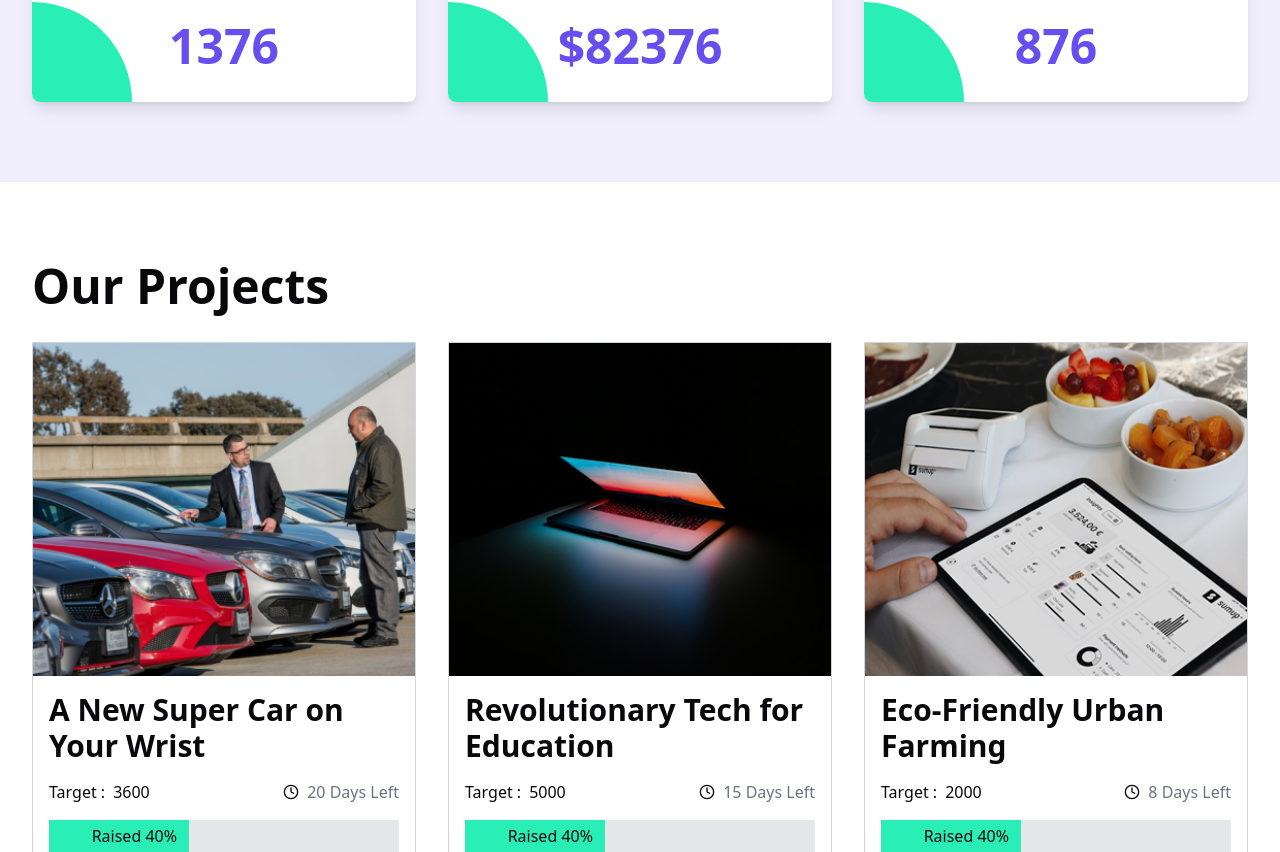
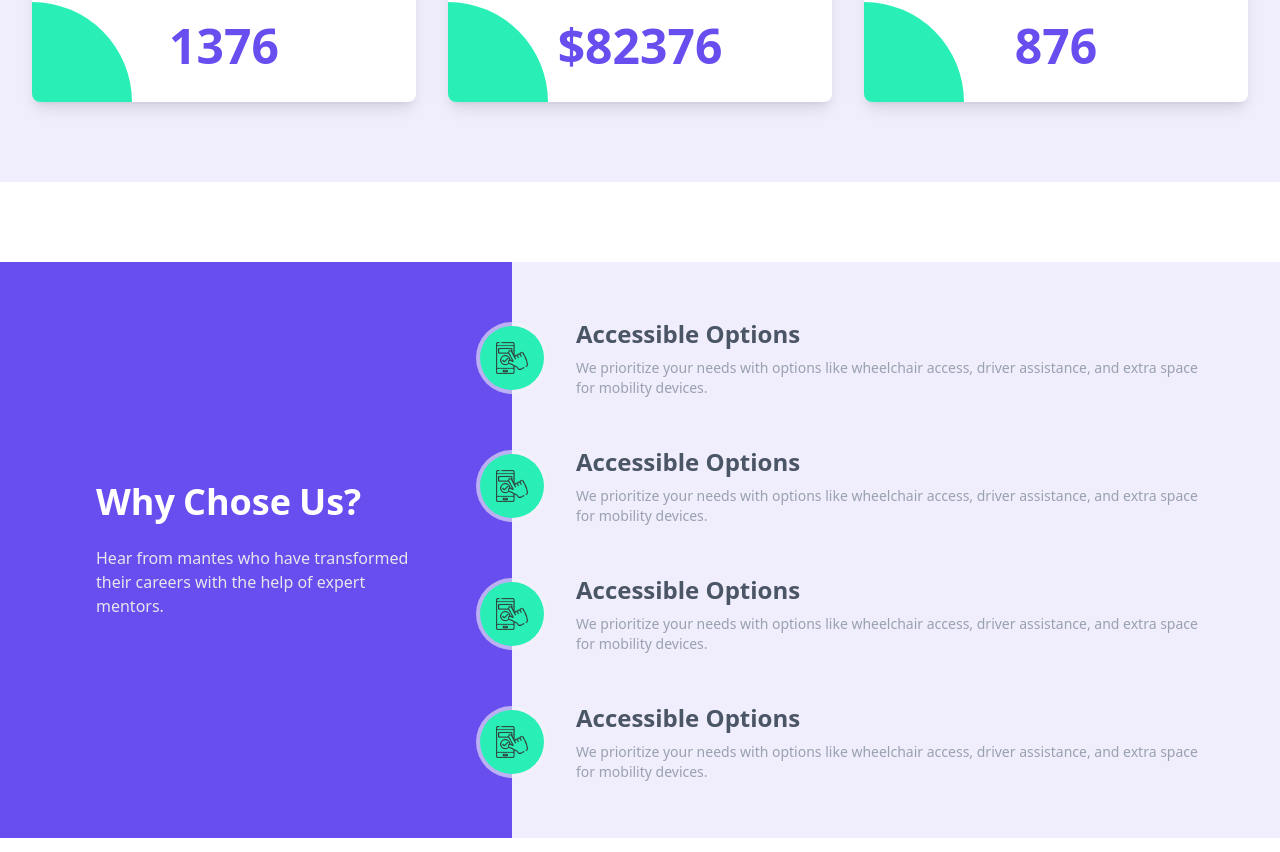
Before and after one commit to delwar-bscse/startup-website, a Next.js app: page / in a window 1280 px wide. Shown: the part 1588-2440 px from the top of the page. Built offline with nearby package versions, Linux system fonts and the light colour scheme.

Commit message:
Carousel

```diff
--- a/package.json
+++ b/package.json
@@ -26,6 +26,8 @@
     "react-dom": "^19.0.0",
     "react-hook-form": "^7.55.0",
     "react-icons": "^5.5.0",
+    "react-slick": "^0.30.3",
+    "slick-carousel": "^1.8.1",
     "sonner": "^2.0.3",
     "tailwind-merge": "^3.1.0",
     "tw-animate-css": "^1.2.5",
--- a/src/app/(withCommonLayout)/page.tsx
+++ b/src/app/(withCommonLayout)/page.tsx
@@ -2,34 +2,15 @@ import { projectDatas } from '@/constants/projectData'
 import Image from 'next/image'
 import homeHeroImg from '@/assets/home/home_hero.png';
 import aboutImg from '@/assets/home/about_us.png'
-// import booking_01 from '@/assets/home/booking_01.png'
+import ContactUsImg from "@/assets/contact/contact-us.png";
+import booking_01 from '@/assets/home/booking_01.png'
 import { LuClock } from "react-icons/lu";
 import { RiSendPlaneLine } from "react-icons/ri";
 import React from 'react'
-import { projectOverview } from '@/constants/homeData';
+import { projectOverview, whyChooseUsDatas } from '@/constants/homeData';
 
-// export const whyUs = <div className='flex w-full'>
-//   <div className='w-[40%] bg-primary flex items-center justify-end'>
-//     <div style={{ maxWidth: `${1440 * 40 / 100}px`, width: '100%' }} className='box-border flex flex-col justify-center items-center text-white py-8 px-20'>
-//       <h2 className='text-4xl font-semibold'>Why <br />Chose <br />US?</h2>
-//       <p>Hear from mentees who have transformed their careers with the help of expert mentors.</p>
-//     </div>
-//   </div>
-//   <div style={{ maxWidth: `${1440 * 60 / 100}px`, width: '100%' }} className='bg-secondary' >
-//     <div className='box-border py-4'>
-//       <div className='flex items-center gap-3'>
-//         <div className='relative top-2 left-0 transform -translate-x-1/2  bg-primary2 ring-4
-//      ring-gray-100/60 w-16 h-16 rounded-full flex items-center justify-center'>
-//           <Image src={booking_01} alt='About Us' />
-//         </div>
-//         <div className='pr-20'>
-//           <h2 className='text-2xl font-bold'>Accessible Options</h2>
-//           <p className=''>We prioritize your needs with options like wheelchair access, driver assistance, and extra space for mobility devices.</p>
-//         </div>
-//       </div>
-//     </div>
-//   </div>
-// </div>
+
+
 
 const page = () => {
   return (
@@ -40,20 +21,20 @@ const page = () => {
           <div className='maxWidth text-white py-10 md:py-24 lg:py-48 space-y-4'>
             <h2 className='text-2xl md:text-3xl lg:text-5xl font-bold max-w-[650px]'>Empowering Small Businesses with Affordable Marketing Tools</h2>
             <p className='text-sm md:text-base lg:text-xl py-4 max-w-[700px]'>Connecting agents with powerful tools that showcase you and your listings beyond your local MLS, facilitating seamless referrals for lucrative fees, placing you on a global search engine where new clients can discover.</p>
-            <button className='flex justify-center items-center bg-primary text-white py-4 px-8 gap-4 rounded-md text-2xl tracking-wider'>
+            <button className='flex justify-center items-center bg-primary text-white py-2 sm:py-3 lg:py-4 px-2 sm:px-4 lg:px-8 gap-1  sm:gap-2 lg:gap-4 rounded-md text-sm sm:text-lg lg:text-2xl tracking-wider'>
               <span>Explore Projects</span>
-              <RiSendPlaneLine className='text-2xl' />
+              <RiSendPlaneLine className='text-sm sm:text-xl lg:text-2xl' />
             </button>
           </div>
         </div>
       </div>
       {/* ----------- About Us Section ----------- */}
-      <div className='maxWidth py-20 grid grid-cols-2 gap-8'>
+      <div className='maxWidth py-20 grid grid-cols-1 md:grid-cols-2 gap-8'>
         <div>
           <Image src={aboutImg} alt='About Us' className='w-full h-full object-cover' />
         </div>
         <div className='flex flex-col justify-center'>
-          <h2 className='text-3xl md:text-5xl font-bold pb-8'>About Us</h2>
+          <h2 className='text-2xl lg:text-4xl xl:text-5xl font-bold pb-2 md:pb-4 lg:pb-8'>About Us</h2>
           <p>We know how important it is to be on time. Our drivers are punctual, and our services are designed to ensure you arrive at your destination safely and efficiently. We know how important it is to be on time. Our drivers are punctual, and our services are designed to ensure you arrive at your destination safely and efficiently.</p>
         </div>
       </div>
@@ -64,15 +45,39 @@ const page = () => {
               <div key={item?.id} className='relative flex flex-col items-center justify-center bg-white rounded-lg shadow-lg p-8 overflow-hidden'>
                 <h2 className='text-2xl md:text-3xl font-semibold pb-8 max-w-[300px] text-center'>{item?.title}</h2>
                 <p className='text-5xl font-bold text-primary'>{item?.number}</p>
-                <div className='bg-primary2 w-50 h-50 rounded-full absolute bottom-0 left-0 transform -translate-x-1/2 translate-y-1/2' />
+                <div className='bg-primary2 w-30 md:w-40 xl:w-50 h-30 md:h-40 xl:h-50 rounded-full absolute bottom-0 left-0 transform -translate-x-1/2 translate-y-1/2' />
               </div>
             ))
           }
         </div>
       </div>
       {/* ----------- Why Choose US Section ----------- */}
-
-
+      <div className='flex flex-col md:flex-row w-full pt-20'>
+        <div className='w-full md:w-[40%] bg-primary box-border flex items-center justify-start md:justify-end'>
+          <div style={{ maxWidth: `${1440 * 40 / 100}px`, width: '100%' }} className='box-border flex flex-col justify-center items-start gap-6 text-white py-28 md:8 px-4 md:px-24'>
+            <h2 className='text-4xl font-semibold flex flex-row md:fle-col gap-2'>
+              <span>Why</span>
+              <span>Chose</span>
+              <span>Us?</span>
+            </h2>
+            <p className='text-gray-200'>Hear from mantes who have transformed their careers with the help of expert mentors.</p>
+          </div>
+        </div>
+        <div className='w-full md:w-[60%] bg-secondary box-border flex flex-col items-start justify-start gap-4 py-10' >
+          {whyChooseUsDatas?.map((item) => (
+            <div key={item?.id} style={{ maxWidth: `${1440 * 60 / 100}px`, width: '100%' }} className='py-4 flex items-center relative'>
+              <div className='absolute top-6 left-10 md:left-0 transform -translate-x-1/2 bg-primary2 ring-4 ring-gray-300
+     md:ring-gray-100/60 w-16 h-16 rounded-full flex items-center justify-center'>
+                <Image src={booking_01} width={32} height={32} alt='About Us' />
+              </div>
+              <div className='max-md:ps-22 md:px-16 space-y-2'>
+                <h2 className='text-2xl font-bold text-gray-600'>Accessible Options</h2>
+                <p className='text-gray-400 text-sm'>We prioritize your needs with options like wheelchair access, driver assistance, and extra space for mobility devices.</p>
+              </div>
+            </div>
+          ))}
+        </div>
+      </div>
       {/* ----------- Projects Section ----------- */}
       <div className='maxWidth py-20'>
         <h2 className='text-3xl md:text-5xl font-bold pb-8'>Our Projects</h2>
@@ -108,6 +113,14 @@ const page = () => {
           ))}
         </div>
       </div>
+      {/* ----------- Start Your Projects Section ----------- */}
+      <div style={{ backgroundImage: `url(${ContactUsImg.src})` }} className="w-full text-center min-h-[200px] md:min-h-[300px] bg-cover bg-center bg-no-repeat flex flex-col gap-6 items-center justify-center">
+        <h2 className="text-3xl md:text-5xl font-bold text-white">Want to Start your Project</h2>
+        <button className='flex justify-center items-center bg-primary2  py-2 sm:py-3 px-4 lg:px-6 gap-1  sm:gap-2 lg:gap-4 rounded-md text-sm sm:text-lg tracking-wider'>
+          <span>Explore Projects</span>
+          <RiSendPlaneLine className='text-sm sm:text-xl' />
+        </button>
+      </div>
     </div>
   )
 }
--- a/src/constants/homeData.tsx
+++ b/src/constants/homeData.tsx
@@ -1,11 +1,31 @@
-type ProjectOverview = {
-  id: number;
-  title: string;
-  number: string | number;
-};
+import { ProjectOverview, WhyChooseUs } from "@/types/types";
 
-export const projectOverview:ProjectOverview[] = [
+export const projectOverview: ProjectOverview[] = [
   { id: 1, title: "Total Numbers of Finance Projects", number: 1376 },
   { id: 2, title: "Total invested Amount", number: "$82376" },
   { id: 3, title: "Total Numbers of investors", number: 876 },
 ];
+
+
+export const whyChooseUsDatas: WhyChooseUs[] = [
+  {
+    id: 1,
+    title:"Accessible Options",
+    des:"We prioritize your needs with options like wheelchair access, driver assistance, and extra space for mobility devices."
+  },
+  {
+    id: 2,
+    title:"Personalized Experience",
+    des:"We prioritize your needs with options like wheelchair access, driver assistance, and extra space for mobility devices."
+  },
+  {
+    id: 3,
+    title:"Safe and Reliable",
+    des:"We prioritize your needs with options like wheelchair access, driver assistance, and extra space for mobility devices."
+  },
+  {
+    id: 4,
+    title:"Timely Service",
+    des:"We prioritize your needs with options like wheelchair access, driver assistance, and extra space for mobility devices."
+  },
+]
```
Also changed, not shown: src/types/types.ts (+13 -0 lines), src/components/shared/OurUsersSlide.tsx (added), 1 other file (tests, documents, lock files or other folders).
